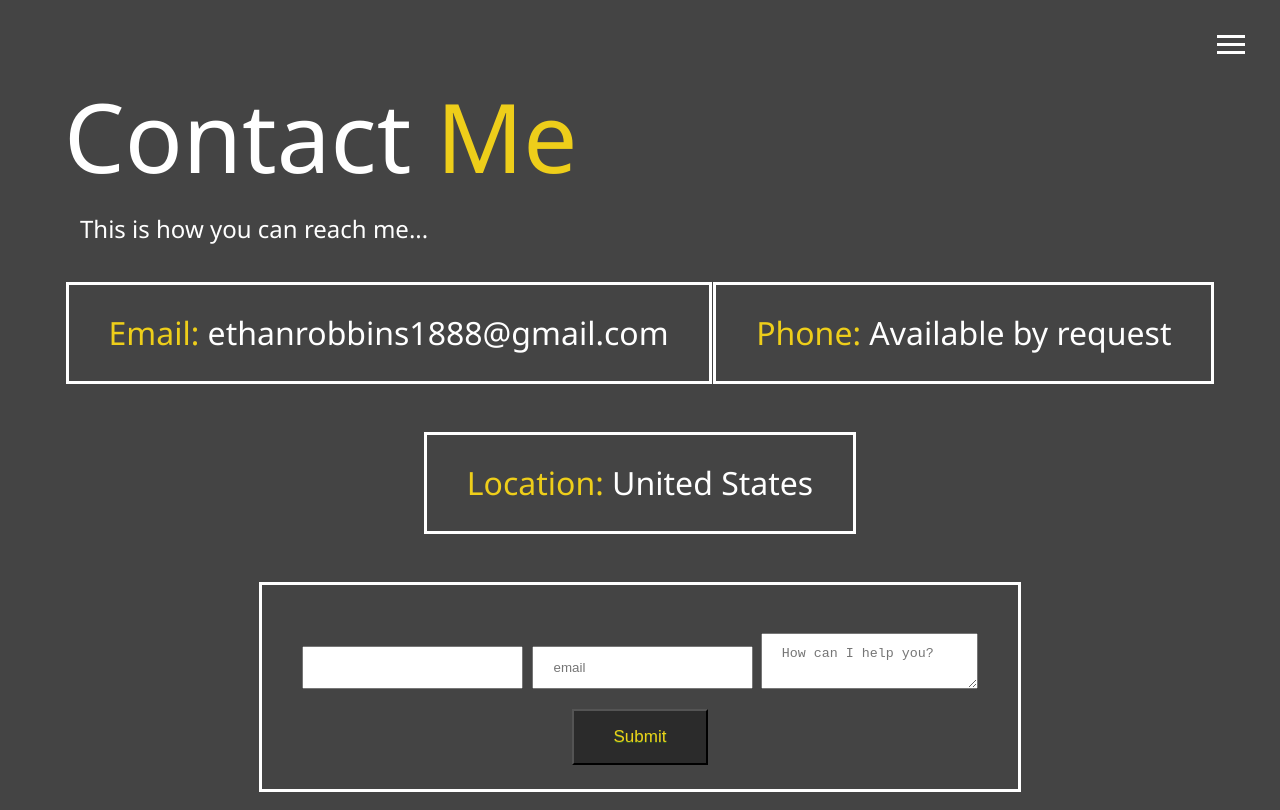
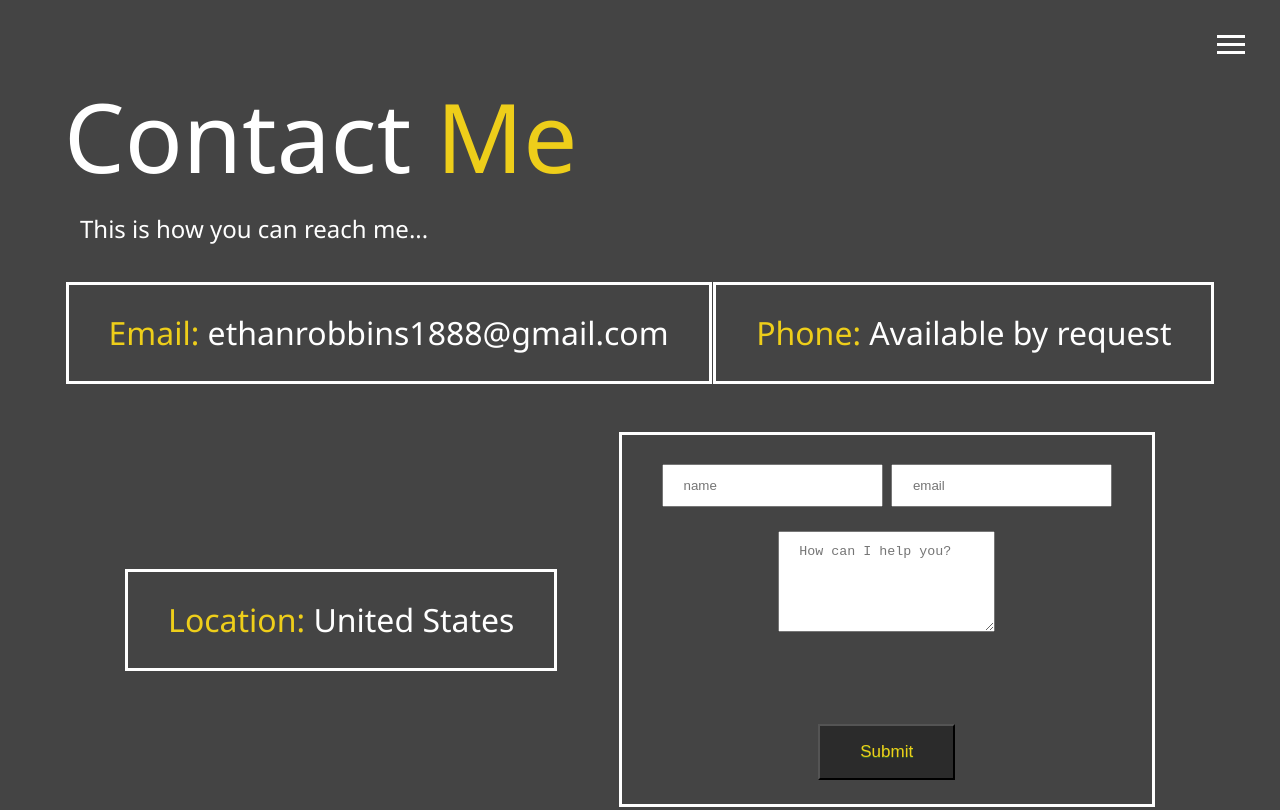
Before and after one commit to eternale88/eternale88.github.io, a website: page contact.html in a window 1280 px wide. Shown: the top 810 px of the page. Drawn offline with Linux system fonts and the light colour scheme.

Commit message:
fix text area alignment

```diff
--- a/contact.html
+++ b/contact.html
@@ -67,7 +67,15 @@
             method="post"
             accept-charset="UTF-8"
           >
-            <input id="elformo_honeypot" name="elformo_honeypot" />
+            <input id="elformo_honeypot" name="elformo_honeypot" hidden />
+
+            <input
+              placeholder="name"
+              class="text-secondary"
+              id="name"
+              name="name"
+              type="name"
+            />
             <input
               placeholder="email"
               class="text-secondary"
@@ -77,6 +85,8 @@
             />
             <textarea
               placeholder="How can I help you?"
+              col="30"
+              rows="5"
               class="text-secondary"
               id="comment"
               name="comment"
--- a/scss/main.scss
+++ b/scss/main.scss
@@ -182,8 +182,8 @@ main {
 
   // style form
   textarea {
-    vertical-align: top;
-    margin-top: 1.5rem;
+    display: block;
+    margin: 1.5rem auto;
   }
 
   input {
```
Also changed, not shown: css/main.css.
